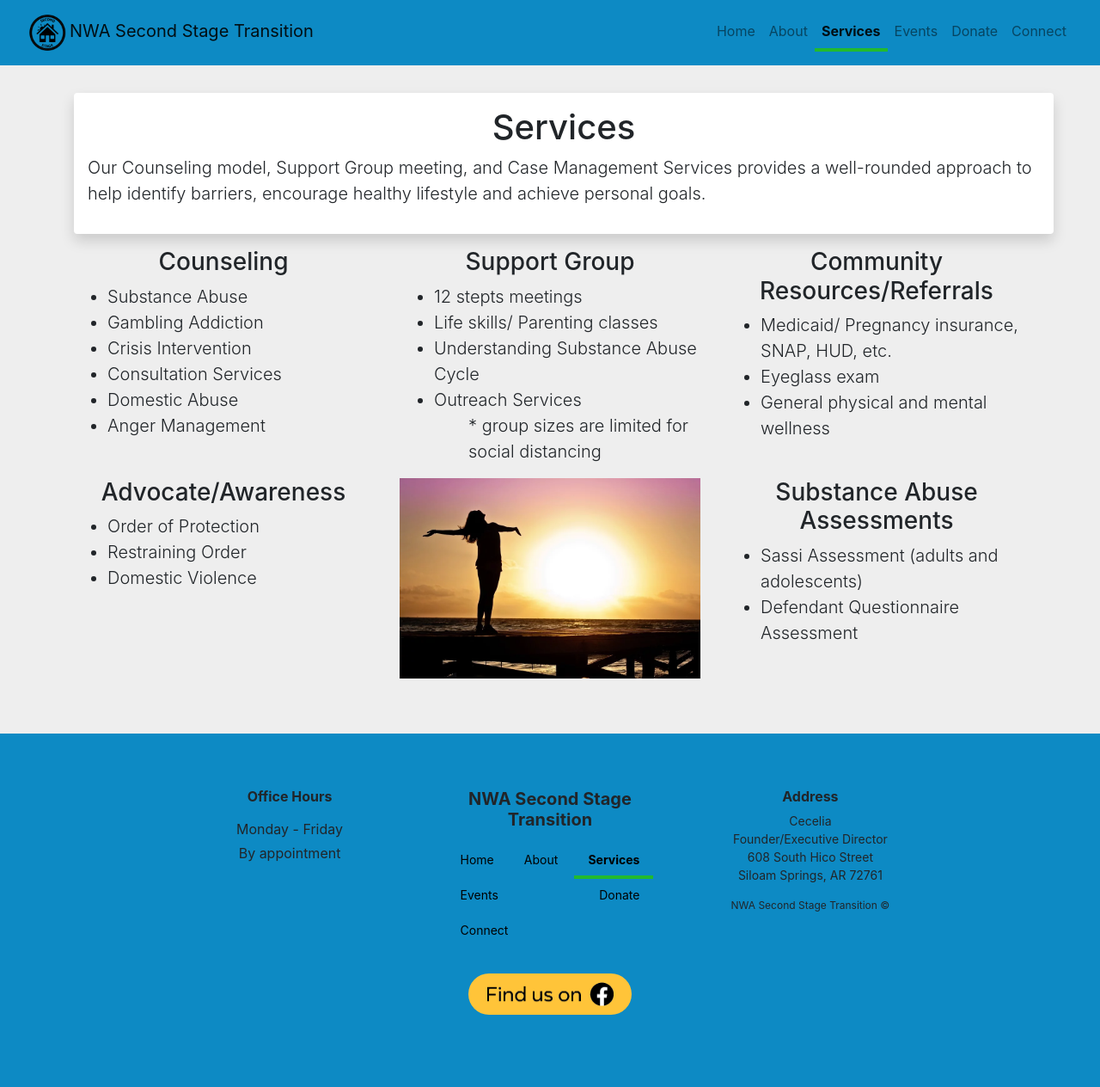
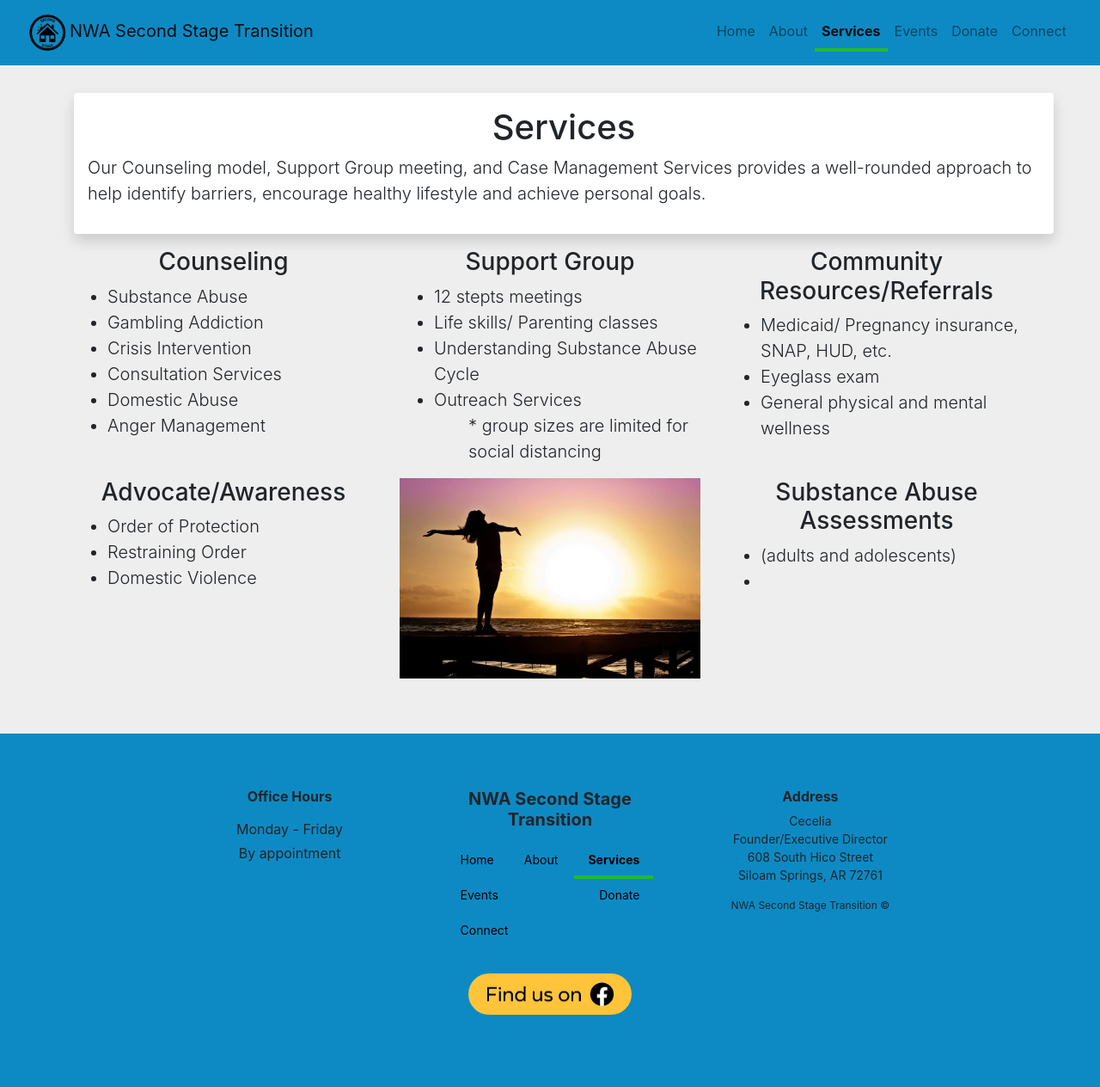
Before and after one commit to nwa-second-stage-transition/nwa-second-stage-transition.github.io, a Jekyll site: the page services.html, which Jekyll copies as it is, in a window 1280 px wide. Shown: the whole page at 86% size. Built offline with Jekyll 4.4.1, drawn with Linux system fonts in a browser that asks for light colours; nearby versions of some CDN libraries.

Commit message:
Update services.html

```diff
--- a/services.html
+++ b/services.html
@@ -146,8 +146,8 @@
       <div class="col-sm-12 col-md-4">
         <h2 class="h3">Substance Abuse Assessments</h2>
         <ul class="lead text-left">
-          <li>Sassi Assessment (adults and adolescents)</li>
-          <li>Defendant Questionnaire Assessment</li>
+          <li> (adults and adolescents)</li>
+          <li></li>
         </ul>
       </div>
     </div>
```
